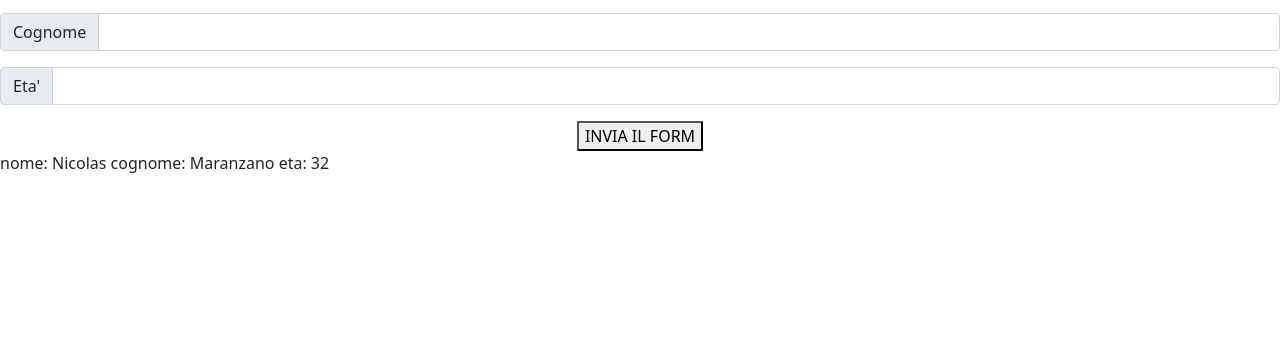
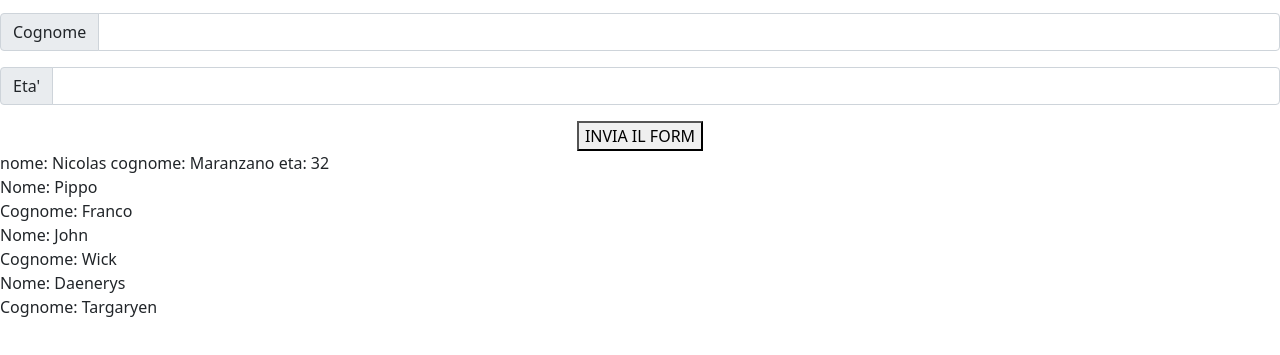
Before and after one commit to niculas1989/js-oggetti-studenti, a plain HTML site: page index.html in a window 1280 px wide. Shown: the part 143-498 px from the top of the page. Drawn offline with nearby package versions, Linux system fonts and the light colour scheme.

Commit message:
add more results in HTML

```diff
--- a/index.html
+++ b/index.html
@@ -41,6 +41,8 @@
 
 
         <div id="result"></div>
+        <div id="result-array"></div>
+        <div id="result-user"></div>
     </main>
 
 
--- a/js/script.js
+++ b/js/script.js
@@ -22,6 +22,8 @@ const student = {
 
 // Connetto l'oggetto del DOM con JS
 const resultElement = document.getElementById('result');
+const resultArrayElement = document.getElementById('result-array');
+const resultUserElement = document.getElementById('result-user');
 
 for (let key in student) {
     console.log(student[key]);
@@ -41,10 +43,7 @@ const studentsList = [
 
 for (let j = 0; j < studentsList.length; j++) {
     const currentStudent = studentsList[j];
-    // resultElement.innerText += currentStudent.nome;
-    console.log(currentStudent.nome);
-    console.log(currentStudent.cognome);
-    // resultElement.innerText += currentStudent.cognome;
+    resultArrayElement.innerHTML += `Nome: ${currentStudent.nome} <br> Cognome: ${currentStudent.cognome}<br>`;
 }
 
 //! Dare la possibilità all’utente, attraverso 3 prompt(), di aggiungere all’array creato in precedenza, un nuovo oggetto studente inserendo nell’ ordine: nome, cognome e età.
```
